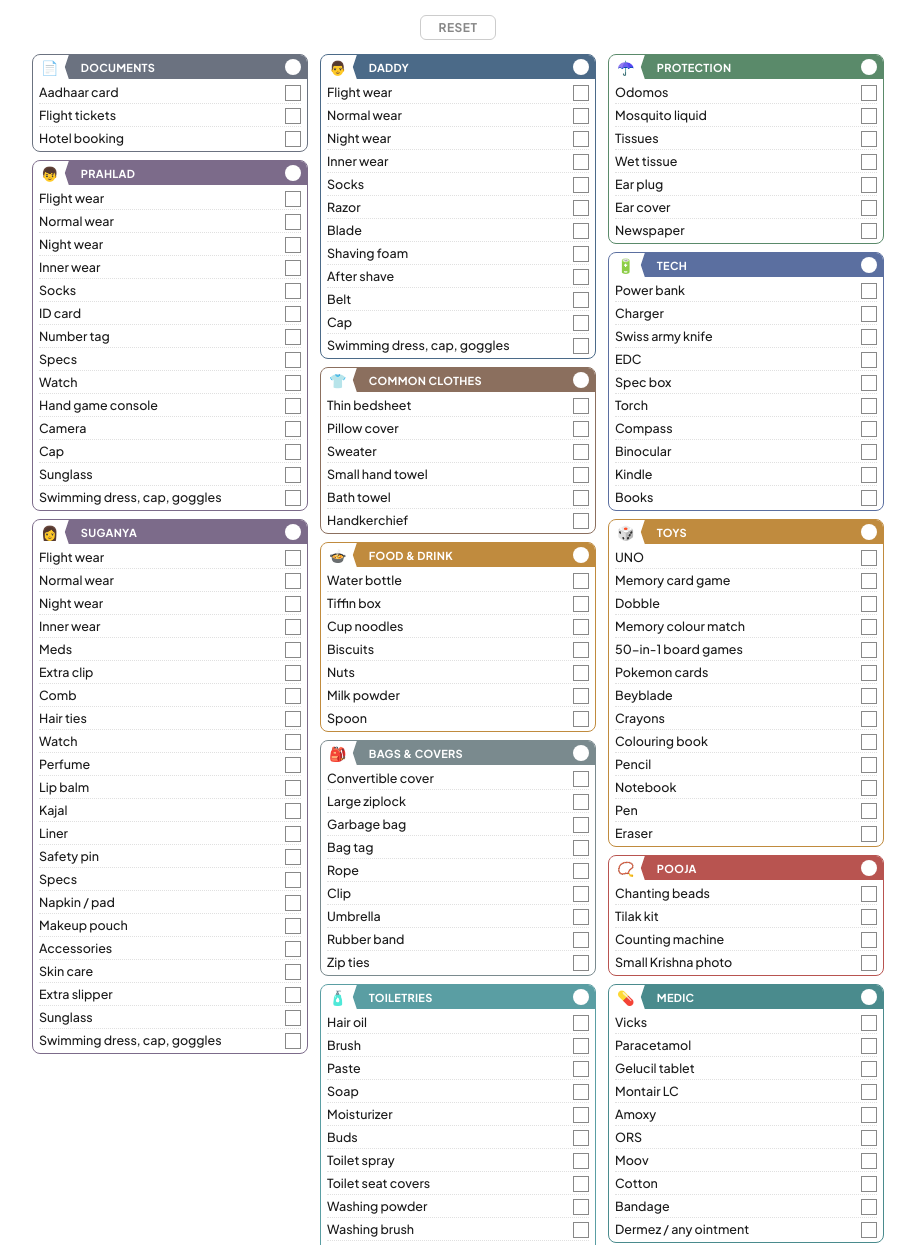
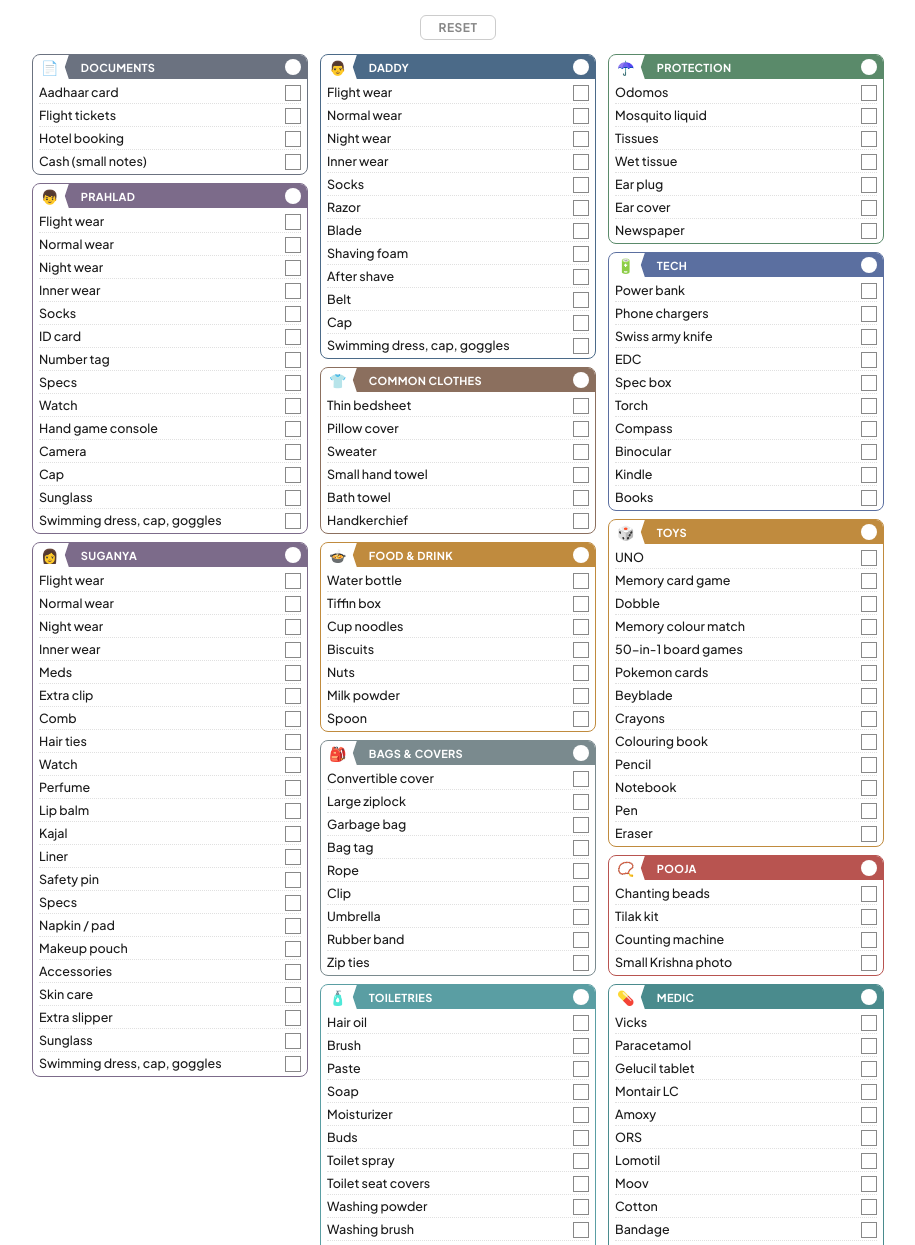
Before and after one commit to asrajavel/checklists, a plain HTML site: page tour-packing.html in a window 1280 px wide. Shown: the part 55-1300 px from the top of the page, without its empty margins (182-1097 px from the left). Drawn offline with Linux system fonts and the light colour scheme.

Commit message:
Add cash and Lomotil; rename Charger to Phone chargers
Co-Authored-By: Claude Opus 5.5 <noreply@anthropic.com>

```diff
--- a/tour-packing.html
+++ b/tour-packing.html
@@ -25,6 +25,7 @@
       <div class="item">Aadhaar card</div>
       <div class="item">Flight tickets</div>
       <div class="item">Hotel booking</div>
+      <div class="item">Cash (small notes)</div>
     </div>
   </div>
 
@@ -169,7 +170,7 @@
     <div class="section-header"><span class="emoji">🔋</span><span class="label">TECH</span></div>
     <div class="section-body">
       <div class="item">Power bank</div>
-      <div class="item">Charger</div>
+      <div class="item">Phone chargers</div>
       <div class="item">Swiss army knife</div>
       <div class="item">EDC</div>
       <div class="item">Spec box</div>
@@ -219,6 +220,7 @@
       <div class="item">Montair LC</div>
       <div class="item">Amoxy</div>
       <div class="item">ORS</div>
+      <div class="item">Lomotil</div>
       <div class="item">Moov</div>
       <div class="item">Cotton</div>
       <div class="item">Bandage</div>
```
